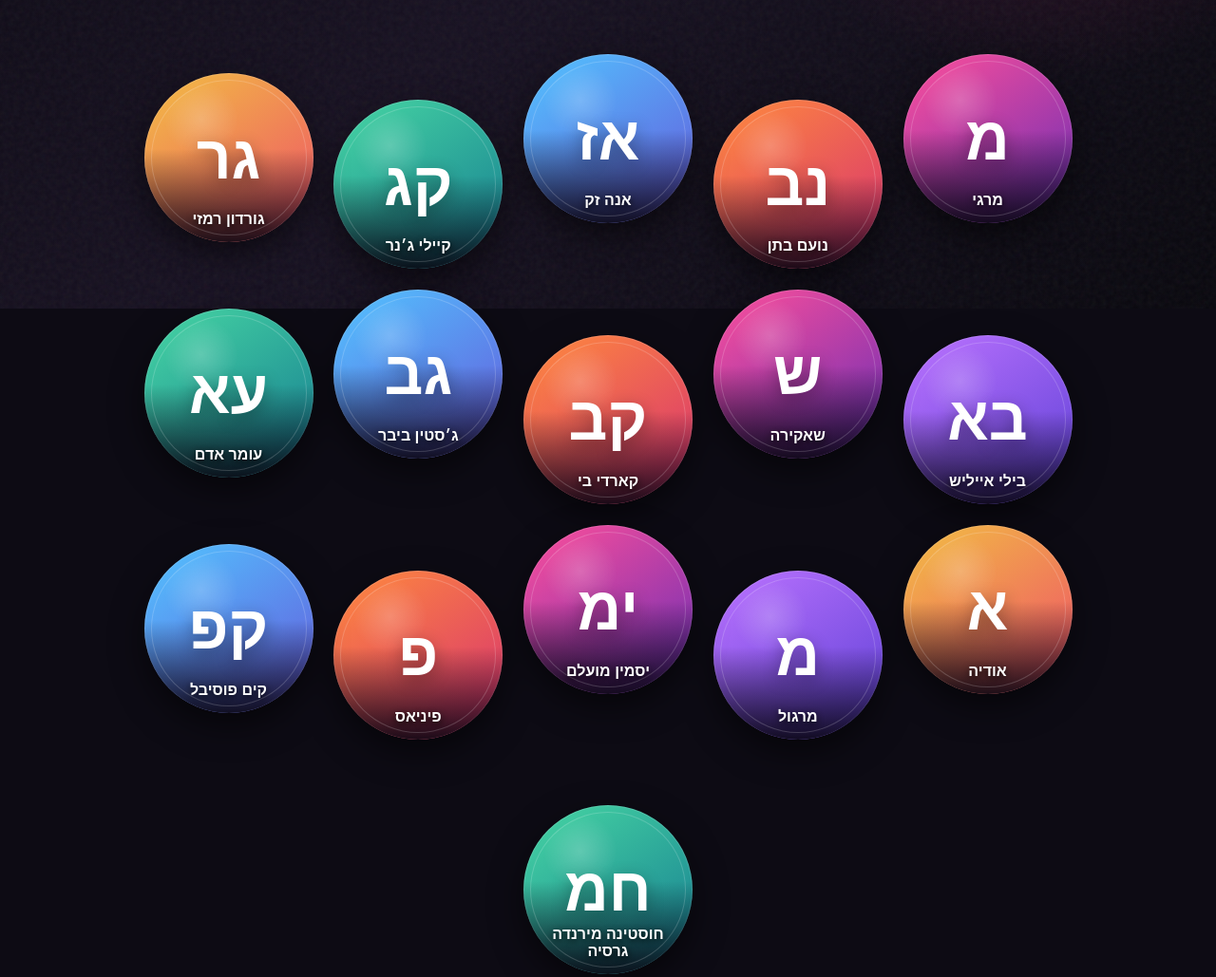
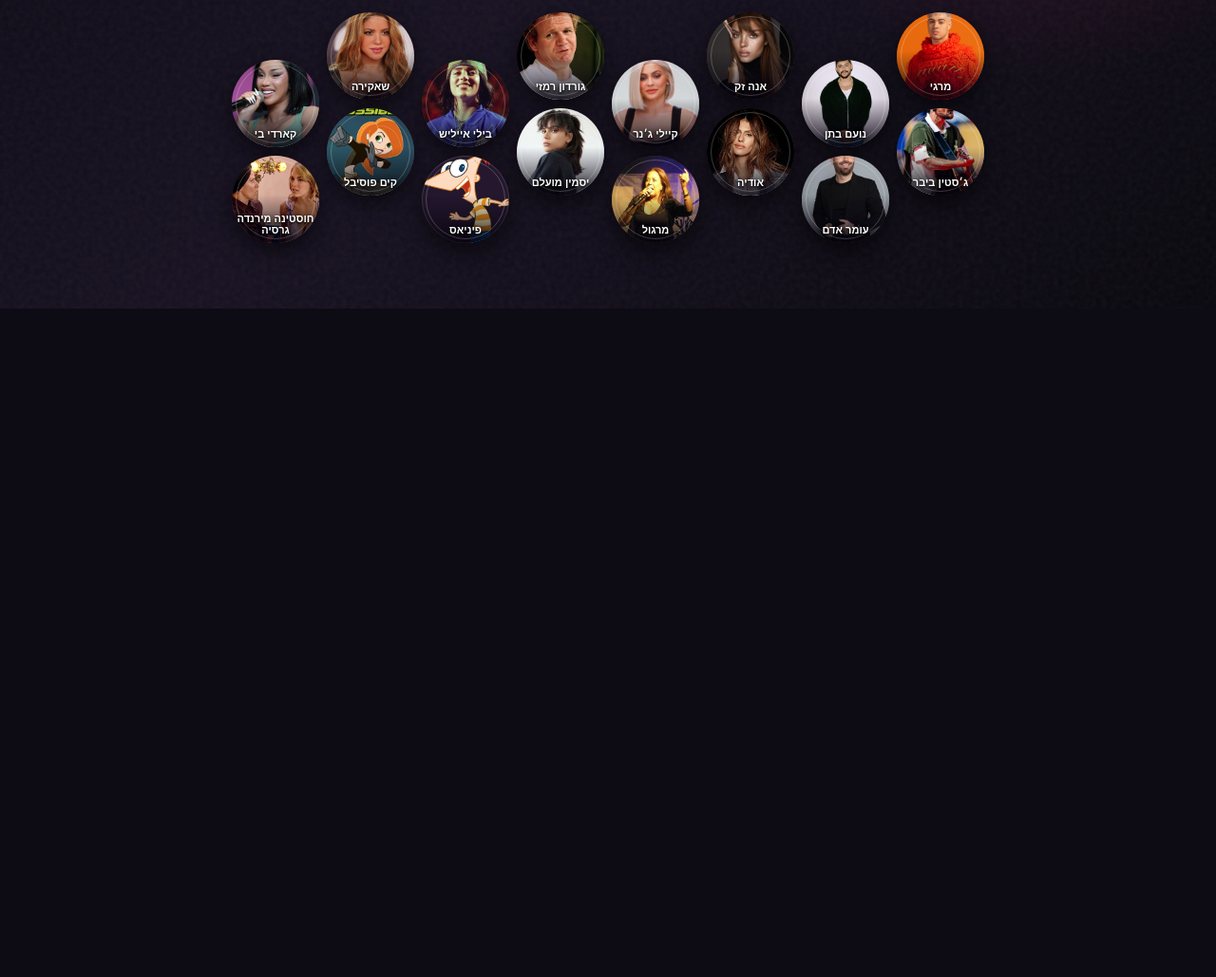
Before and after one commit to Halotzi/liza-celebrities, a plain HTML site: page dist/index.html in a window 1280 px wide. Shown: the part 475-1504 px from the top of the page at 95% size. After the commit the page ends 855 px from the top, so only its background shows below. Drawn offline with Linux system fonts and the light colour scheme.

Commit message:
Update Site source

```diff
--- a/dist/app.js
+++ b/dist/app.js
@@ -1,30 +1,21 @@
-const people = [
-  {name:'מרגי', quote:'הייתי בטוח שאמשיך להיות עם נועה עד שליזה האירה את עיני כמה היא גרועה. תודה ליזה!'},
-  {name:'נועם בתן', quote:'הגעתי בלי ביטחון לאירוויזיון אבל ברגע שליזה הודיעה לי שאהיה מקום ראשון או שני, ידעתי שאני מסוגל להצליח'},
-  {name:'אנה זק', quote:'בוא תראה מה פספסת נכתב על ליזה לכל האקסים שלה. ההצלחה שלי בזכותה'},
-  {name:'קיילי ג׳נר', quote:'התחלתי לתבוע בים'},
-  {name:'גורדון רמזי', quote:'נחתכתי ביד בזמן הכנות והתעלפתי כשראיתי דם. התעוררתי במיון כשליזה סחבה אותי כל הדרך'},
-  {name:'בילי אייליש', quote:'פחדתי להתלבש חשוף עד שראיתי שליזה יכולה והבנתי שגם אני. היא העלתה לי את הביטחון'},
-  {name:'שאקירה', quote:'פעם מישהי אמרה לי הירכיים שלי לא משקרות. המישהי הזאת היא ליזה'},
-  {name:'קארדי בי', quote:'פעם הייתי קארדי A ולא הצלחתי בעולם. אחרי הכרות עם ליזה זה היה כמו לידה מחדש ושם נוצרה קארדי B'},
-  {name:'ג׳סטין ביבר', quote:'מכרתי את כל הזכויות של השירים שלי בשביל שאני אקנה לליזה בשמים. זה עדיין לא הספיק, אבל העיקר שהיא מאושרת'},
-  {name:'עומר אדם', quote:'במקור נכתב ליזה איטס טה טיים אוף יור לייף, אבל היא הייתה בזוגיות והייתי חייב לשנות לבוקרשט'},
-  {name:'אודיה', quote:'כתבתי שיר שלם על ליזה, אבל לא מבינים מה אני אומר בכלל'},
-  {name:'מרגול', quote:'קניתי לליזה עץ ירוק מפלסטיק. זה לא הרשים את המלעונה הזאת'},
-  {name:'יסמין מועלם', quote:'עברתי לארה״ב ואז ללונדון. אבל בשניה שראיתי את ליזה עברתי לארץ בשביל להיות קרובה אליה'},
-  {name:'פיניאס', quote:'שכחתי כבר מי זאת איזבל ולא אכפת לי איפה פרי. כל יום בקיץ ארצה לבלות עם ליזה'},
-  {name:'קים פוסיבל', quote:'בפורים אני רוצה להתחפש לליזה'},
-  {name:'חוסטינה מירנדה גרסיה', quote:'שום מסע בזמן לא הכין אותי לנקודה שבה אסתכל לליזה על העיניים'}
-];
-const colors=[['#ff4f9a','#672db6'],['#ff8b3d','#d62d73'],['#52c5ff','#6557db'],['#47d7a3','#147a91'],['#f2bf43','#ee4d69'],['#bc73ff','#5b3fd5']];
-const initials = name => name.split(/\s+/).map(x=>x[0]).slice(0,2).join('');
-const hive=document.querySelector('#hive'), modal=document.querySelector('#modal'), portrait=document.querySelector('#portrait'), quote=document.querySelector('#quote'), modalName=document.querySelector('#modalName'), counter=document.querySelector('#counter');
-let current=0, touchX=0;
-people.forEach((p,i)=>{const b=document.createElement('button');const c=colors[i%colors.length];b.className='person';b.style.setProperty('--c1',c[0]);b.style.setProperty('--c2',c[1]);b.setAttribute('aria-label',`פתיחת הציטוט של ${p.name}`);b.innerHTML=`<span class="initials">${initials(p.name)}</span><span class="person-name">${p.name}</span>`;b.addEventListener('click',()=>open(i));hive.appendChild(b)});
-function render(){const p=people[current],c=colors[current%colors.length];portrait.style.setProperty('--c1',c[0]);portrait.style.setProperty('--c2',c[1]);portrait.textContent=initials(p.name);quote.textContent=p.quote;modalName.textContent=p.name;counter.textContent=`${current+1} / ${people.length}`}
-function open(i){current=i;render();modal.hidden=false;document.body.style.overflow='hidden';document.querySelector('.close').focus()}
-function close(){modal.hidden=true;document.body.style.overflow='';document.querySelectorAll('.person')[current].focus()}
-function move(step){current=(current+step+people.length)%people.length;render()}
-document.querySelectorAll('[data-close]').forEach(x=>x.addEventListener('click',close));document.querySelector('.next').addEventListener('click',()=>move(1));document.querySelector('.prev').addEventListener('click',()=>move(-1));
-document.addEventListener('keydown',e=>{if(modal.hidden)return;if(e.key==='Escape')close();if(e.key==='ArrowRight')move(-1);if(e.key==='ArrowLeft')move(1)});
-modal.addEventListener('touchstart',e=>touchX=e.changedTouches[0].clientX,{passive:true});modal.addEventListener('touchend',e=>{const d=e.changedTouches[0].clientX-touchX;if(Math.abs(d)>55)move(d>0?-1:1)},{passive:true});
+const people=[
+{name:'מרגי',image:'margi.jpg',source:'https://he.wikipedia.org/wiki/מרגי_(מוזיקאי)',quote:'הייתי בטוח שאמשיך להיות עם נועה עד שליזה האירה את עיני כמה היא גרועה. תודה ליזה!'},
+{name:'נועם בתן',image:'noam.jpg',source:'https://he.wikipedia.org/wiki/נועם_בתן',quote:'הגעתי בלי ביטחון לאירוויזיון אבל ברגע שליזה הודיעה לי שאהיה מקום ראשון או שני, ידעתי שאני מסוגל להצליח'},
+{name:'אנה זק',image:'anna.jpg',source:'https://he.wikipedia.org/wiki/אנה_זק',quote:'בוא תראה מה פספסת נכתב על ליזה לכל האקסים שלה. ההצלחה שלי בזכותה'},
+{name:'קיילי ג׳נר',image:'kylie.png',source:'https://en.wikipedia.org/wiki/Kylie_Jenner',quote:'התחלתי לתבוע בים'},
+{name:'גורדון רמזי',image:'gordon.jpg',source:'https://en.wikipedia.org/wiki/Gordon_Ramsay',quote:'נחתכתי ביד בזמן הכנות והתעלפתי כשראיתי דם. התעוררתי במיון כשליזה סחבה אותי כל הדרך'},
+{name:'בילי אייליש',image:'billie.jpg',source:'https://en.wikipedia.org/wiki/Billie_Eilish',quote:'פחדתי להתלבש חשוף עד שראיתי שליזה יכולה והבנתי שגם אני. היא העלתה לי את הביטחון'},
+{name:'שאקירה',image:'shakira.jpg',source:'https://en.wikipedia.org/wiki/Shakira',quote:'פעם מישהי אמרה לי הירכיים שלי לא משקרות. המישהי הזאת היא ליזה'},
+{name:'קארדי בי',image:'cardi.jpg',source:'https://en.wikipedia.org/wiki/Cardi_B',quote:'פעם הייתי קארדי A ולא הצלחתי בעולם. אחרי הכרות עם ליזה זה היה כמו לידה מחדש ושם נוצרה קארדי B'},
+{name:'ג׳סטין ביבר',image:'justin.jpg',source:'https://en.wikipedia.org/wiki/Justin_Bieber',quote:'מכרתי את כל הזכויות של השירים שלי בשביל שאני אקנה לליזה בשמים. זה עדיין לא הספיק, אבל העיקר שהיא מאושרת'},
+{name:'עומר אדם',image:'omer.jpg',source:'https://he.wikipedia.org/wiki/עומר_אדם',quote:'במקור נכתב ליזה איטס טה טיים אוף יור לייף, אבל היא הייתה בזוגיות והייתי חייב לשנות לבוקרשט'},
+{name:'אודיה',image:'odaya.jpg',source:'https://he.wikipedia.org/wiki/אודיה',quote:'כתבתי שיר שלם על ליזה, אבל לא מבינים מה אני אומרת בכלל'},
+{name:'מרגול',image:'margol.jpg',source:'https://he.wikipedia.org/wiki/מרגלית_צנעני',quote:'קניתי לליזה עץ ירוק מפלסטיק. זה לא הרשים את המלעונה הזאת'},
+{name:'יסמין מועלם',image:'yasmin.jpg',source:'https://he.wikipedia.org/wiki/יסמין_מועלם',quote:'עברתי לארה״ב ואז ללונדון. אבל בשניה שראיתי את ליזה עברתי לארץ בשביל להיות קרובה אליה'},
+{name:'פיניאס',image:'phineas.png',source:'https://disney.fandom.com/wiki/Phineas_Flynn',quote:'שכחתי כבר מי זאת איזבל ולא אכפת לי איפה פרי. כל יום בקיץ ארצה לבלות עם ליזה'},
+{name:'קים פוסיבל',image:'kim.jpg',source:'https://shows.disney.com/kim-possible',quote:'בפורים אני רוצה להתחפש לליזה'},
+{name:'חוסטינה מירנדה גרסיה',image:'justina.jpg',source:'https://www.imdb.com/title/tt1151030/characters/nm1497784/',quote:'שום מסע בזמן לא הכין אותי לנקודה שבה אסתכל לליזה על העיניים'}];
+const hive=document.querySelector('#hive'),modal=document.querySelector('#modal'),portrait=document.querySelector('#portrait'),quote=document.querySelector('#quote'),modalName=document.querySelector('#modalName'),counter=document.querySelector('#counter'),sourceLink=document.querySelector('#sourceLink');let current=0,touchX=0;
+people.forEach((p,i)=>{const b=document.createElement('button');b.className='person';b.setAttribute('aria-label',`פתיחת הציטוט של ${p.name}`);b.innerHTML=`<img src="assets/people/${p.image}" alt="" loading="lazy"><span class="person-name">${p.name}</span>`;b.addEventListener('click',()=>open(i));hive.appendChild(b)});
+function render(){const p=people[current];portrait.style.backgroundImage=`url("assets/people/${p.image}")`;quote.textContent=p.quote;modalName.textContent=p.name;counter.textContent=`${current+1} / ${people.length}`;sourceLink.href=p.source}function open(i){current=i;render();modal.hidden=false;document.body.style.overflow='hidden';document.querySelector('.close').focus()}function close(){modal.hidden=true;document.body.style.overflow='';document.querySelectorAll('.person')[current].focus()}function move(step){current=(current+step+people.length)%people.length;render()}
+document.querySelectorAll('[data-close]').forEach(x=>x.addEventListener('click',close));document.querySelector('.next').addEventListener('click',()=>move(1));document.querySelector('.prev').addEventListener('click',()=>move(-1));document.addEventListener('keydown',e=>{if(modal.hidden)return;if(e.key==='Escape')close();if(e.key==='ArrowRight')move(-1);if(e.key==='ArrowLeft')move(1)});modal.addEventListener('touchstart',e=>touchX=e.changedTouches[0].clientX,{passive:true});modal.addEventListener('touchend',e=>{const d=e.changedTouches[0].clientX-touchX;if(Math.abs(d)>55)move(d>0?-1:1)},{passive:true});
--- a/dist/index.html
+++ b/dist/index.html
@@ -35,6 +35,7 @@
         <blockquote id="quote"></blockquote>
         <h2 id="modalName"></h2>
         <div id="counter" class="counter"></div>
+        <a id="sourceLink" class="source-link" href="#" target="_blank" rel="noreferrer">מקור התמונה</a>
       </article>
       <button class="nav next" type="button" aria-label="לדמות הבאה">›</button>
     </div>
```
Also changed, not shown: dist/assets/people/anna.jpg (added), dist/assets/people/billie.jpg (added), dist/assets/people/cardi.jpg (added), dist/assets/people/gordon.jpg (added), dist/assets/people/justin.jpg (added), dist/assets/people/justina.jpg (added), dist/assets/people/kim.jpg (added), dist/assets/people/kylie.png (added), dist/assets/people/margi.jpg (added), dist/assets/people/margol.jpg (added), dist/assets/people/noam.jpg (added), dist/assets/people/odaya.jpg (added), dist/assets/people/omer.jpg (added), dist/assets/people/phineas.png (added), 3 more files.
